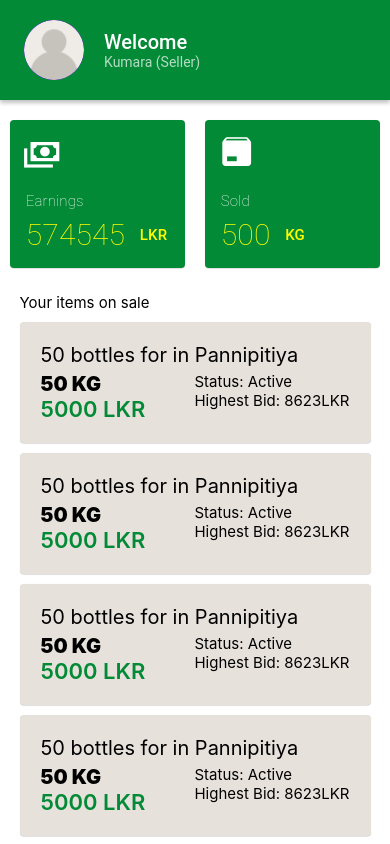
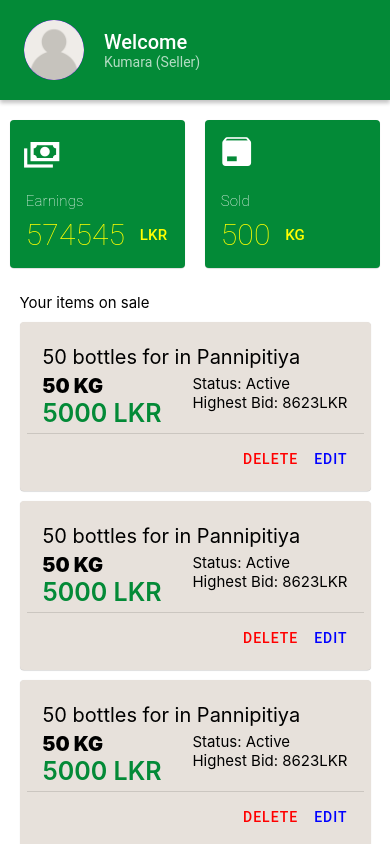
Before and after one commit to prageethfndo/dispor-app, a React Native app: screen / in a window 390 px wide. Shown: the top 844 px of the page. Built offline with nearby package versions, Linux system fonts and the light colour scheme.

Commit message:
added itemCard actions, fix padding

```diff
--- a/components/ItemCard.js
+++ b/components/ItemCard.js
@@ -4,16 +4,17 @@ import Styles from './Styles';
 import AppBar from './AppBar';
 import Profile from './Profile';
 import StatsCard from './StatsCard';
-import { Subheading, Card, Title, Button } from 'react-native-paper';
+import { Subheading, Card, Title, Button, Divider } from 'react-native-paper';
 
 export default function ItemCard() {
     return (
         <Card style={Styles.itemCard} onPress={() => { console.log('tapped') }}>
             <Card.Content>
                 <Text style={Styles.itemCardTitle}>50 bottles for in Pannipitiya</Text>
+
                 <View style={{
                     display: 'flex', flexDirection: 'row', alignItems: 'flex-start',
-                    justifyContent: 'space-between'
+                    justifyContent: 'space-between', marginBottom: 5
                 }}>
 
                     <View style={{ display: 'flex', flexDirection: 'column', justifyContent: 'flex-start' }}>
@@ -29,6 +30,11 @@ export default function ItemCard() {
                 </View>
 
             </Card.Content>
+            <Divider />
+            <Card.Actions style={{display:'flex', flexDirection:'row', alignItems:'flex-end', width:'100%', justifyContent:'flex-end'}}>
+                <Button color='red'>Delete</Button>
+                <Button color='blue'>Edit</Button>
+            </Card.Actions>
         </Card>
     )
 }
--- a/components/Styles.js
+++ b/components/Styles.js
@@ -118,7 +118,7 @@ export default StyleSheet.create({
 
     width: '90%',
     marginTop: 10,
-    padding: 5,
+    padding: 7,
     backgroundColor: '#E7E1DB'
   },
   itemCardTitle: {
@@ -128,7 +128,7 @@ export default StyleSheet.create({
     marginBottom: 5
   },
   itemCardPrice: {
-    fontSize: 22,
+    fontSize: 25,
     fontWeight: '600',
     color: accentColor
   },
```
